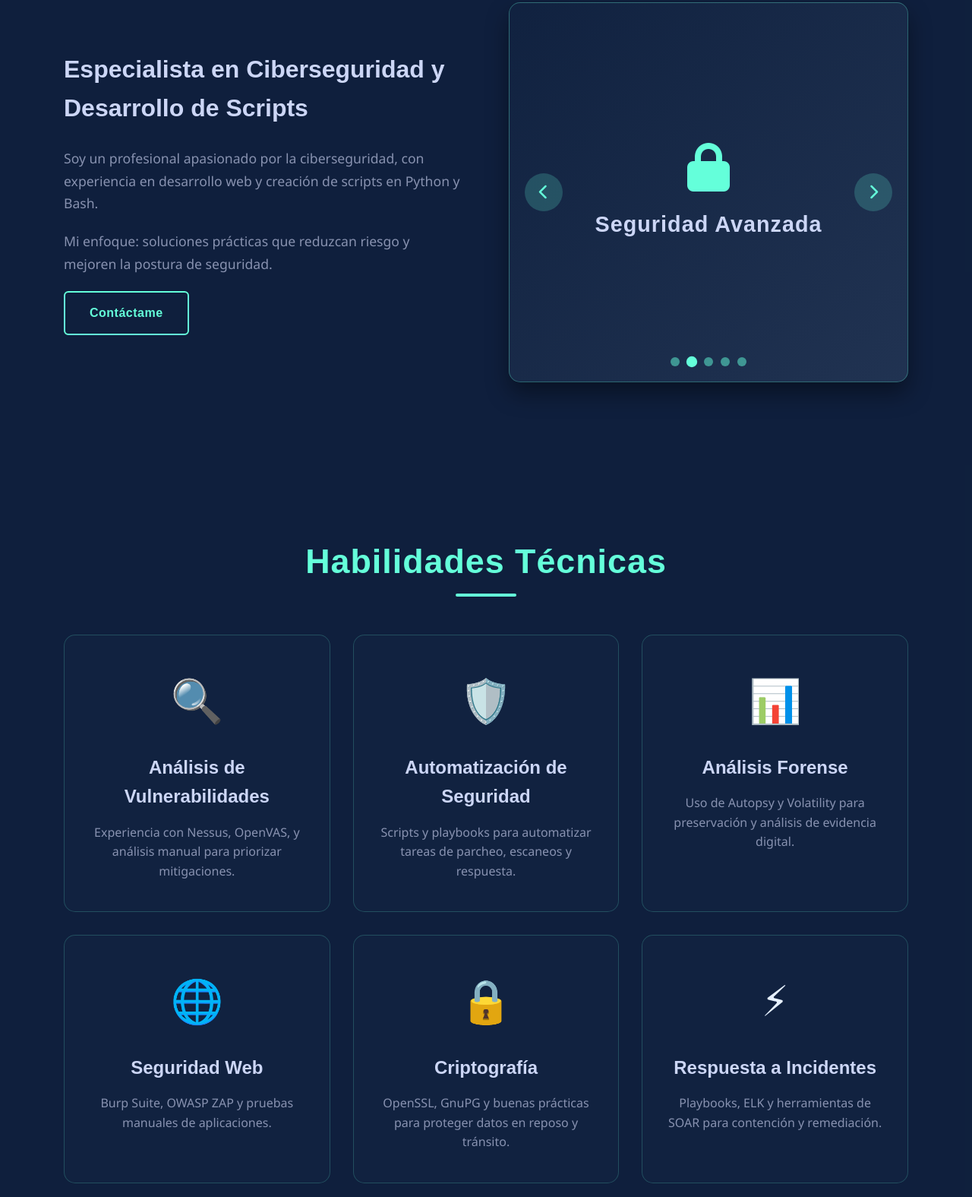
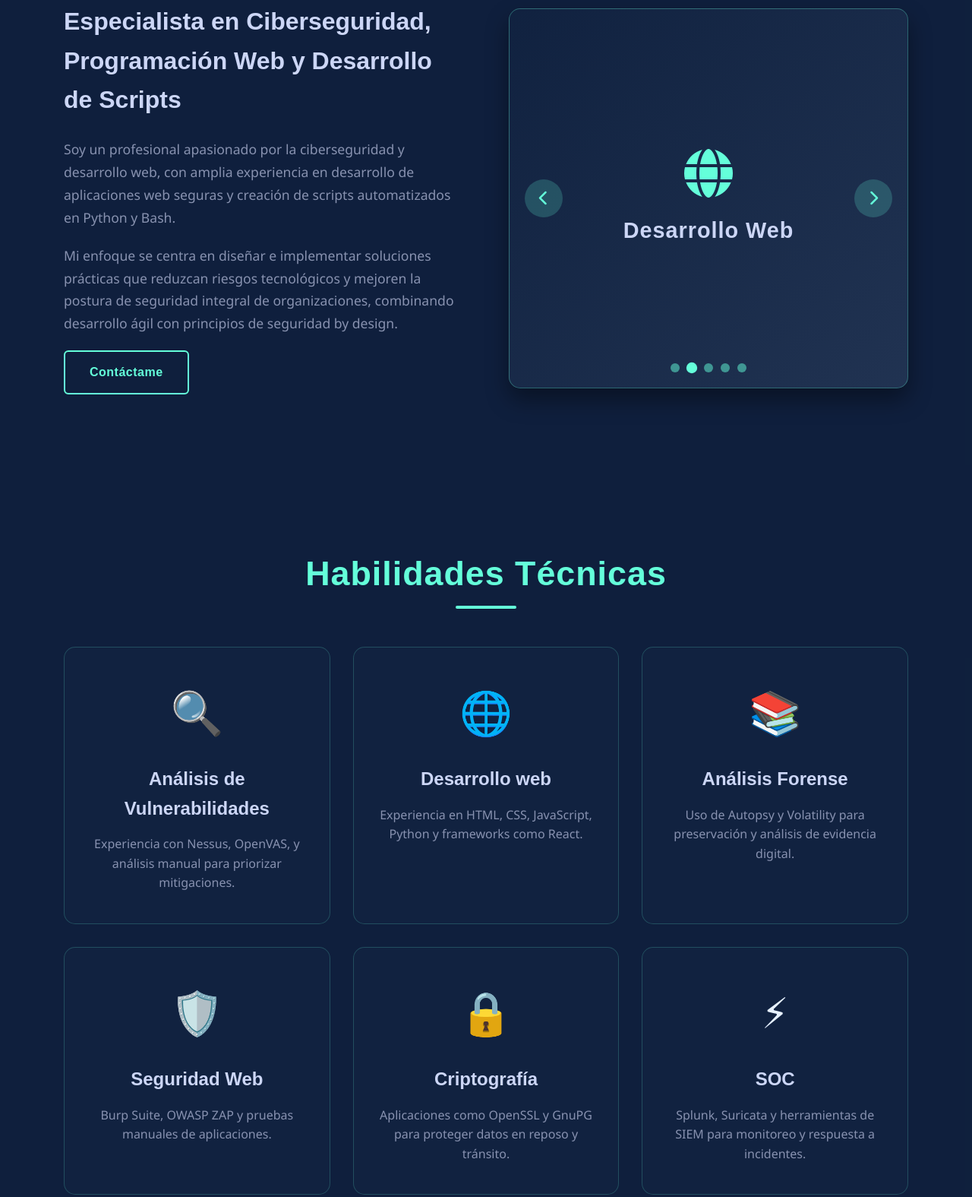
Before and after one commit to danieltandem/MiPaginaWeb, a plain HTML site: page index.html in a window 1280 px wide. Shown: the part 1167-2742 px from the top of the page at 76% size. Drawn offline with nearby package versions, Linux system fonts and the light colour scheme.

Commit message:
Pagina Web 2.3.1
Cambios menores y mas informacion

```diff
--- a/index.html
+++ b/index.html
@@ -87,9 +87,9 @@
             </div>
             <div class="about-content">
                 <div class="about-text">
-                    <h3 class="hover-accent">Especialista en Ciberseguridad y Desarrollo de Scripts</h3>
-                    <p>Soy un profesional apasionado por la ciberseguridad, con experiencia en desarrollo web y creación de scripts en Python y Bash.</p>
-                    <p>Mi enfoque: soluciones prácticas que reduzcan riesgo y mejoren la postura de seguridad.</p>
+                    <h3 class="hover-accent">Especialista en Ciberseguridad, Programación Web y Desarrollo de Scripts</h3>
+                    <p>Soy un profesional apasionado por la ciberseguridad y desarrollo web, con amplia experiencia en desarrollo de aplicaciones web seguras y creación de scripts automatizados en Python y Bash.</p>
+                    <p>Mi enfoque se centra en diseñar e implementar soluciones prácticas que reduzcan riesgos tecnológicos y mejoren la postura de seguridad integral de organizaciones, combinando desarrollo ágil con principios de seguridad by design.</p>
 
                     <a href="#contact" class="btn">Contáctame</a>
                 </div>
@@ -106,14 +106,14 @@
                         <div class="carousel-slide active">
                             <div class="carousel-content">
                                 <i class="fas fa-shield-alt"></i>
-                                <span>Protección de Sistemas</span>
+                                <span>Protección y Seguridad de Sistemas</span>
                             </div>
                         </div>
 
                         <div class="carousel-slide">
                             <div class="carousel-content">
-                                <i class="fas fa-lock"></i>
-                                <span>Seguridad Avanzada</span>
+                                <i class="fas fa-globe"></i>
+                                <span>Desarrollo Web</span>
                             </div>
                         </div>
 
@@ -168,29 +168,29 @@
                     <p>Experiencia con Nessus, OpenVAS, y análisis manual para priorizar mitigaciones.</p>
                 </div>
                 <div class="skill-card">
-                    <div class="skill-icon">🛡️</div>
-                    <h3 class="hover-accent">Automatización de Seguridad</h3>
-                    <p>Scripts y playbooks para automatizar tareas de parcheo, escaneos y respuesta.</p>
+                    <div class="skill-icon">🌐</div>
+                    <h3 class="hover-accent">Desarrollo web</h3>
+                    <p>Experiencia en HTML, CSS, JavaScript, Python y frameworks como React.</p>
                 </div>
                 <div class="skill-card">
-                    <div class="skill-icon">📊</div>
+                    <div class="skill-icon">📚</div>
                     <h3 class="hover-accent">Análisis Forense</h3>
                     <p>Uso de Autopsy y Volatility para preservación y análisis de evidencia digital.</p>
                 </div>
                 <div class="skill-card">
-                    <div class="skill-icon">🌐</div>
+                    <div class="skill-icon">🛡️</div>
                     <h3 class="hover-accent">Seguridad Web</h3>
                     <p>Burp Suite, OWASP ZAP y pruebas manuales de aplicaciones.</p>
                 </div>
                 <div class="skill-card">
                     <div class="skill-icon">🔒</div>
                     <h3 class="hover-accent">Criptografía</h3>
-                    <p>OpenSSL, GnuPG y buenas prácticas para proteger datos en reposo y tránsito.</p>
+                    <p>Aplicaciones como OpenSSL y GnuPG para proteger datos en reposo y tránsito.</p>
                 </div>
                 <div class="skill-card">
                     <div class="skill-icon">⚡</div>
-                    <h3 class="hover-accent">Respuesta a Incidentes</h3>
-                    <p>Playbooks, ELK y herramientas de SOAR para contención y remediación.</p>
+                    <h3 class="hover-accent">SOC</h3>
+                    <p>Splunk, Suricata y herramientas de SIEM para monitoreo y respuesta a incidentes.</p>
                 </div>
             </div>
         </div>
@@ -372,7 +372,7 @@
             <div class="contact-content">
                 <div class="contact-info">
                     <h3 class="hover-accent">Datos de Contacto</h3>
-                    <p>Ponte en contacto conmigo si estas interesado en en una entrevista.</p>
+                    <p>Ponte en contacto conmigo si estas interesado en una entrevista.</p>
 
                     <div class="contact-item">
                         <div class="contact-icon">📧</div>
```
